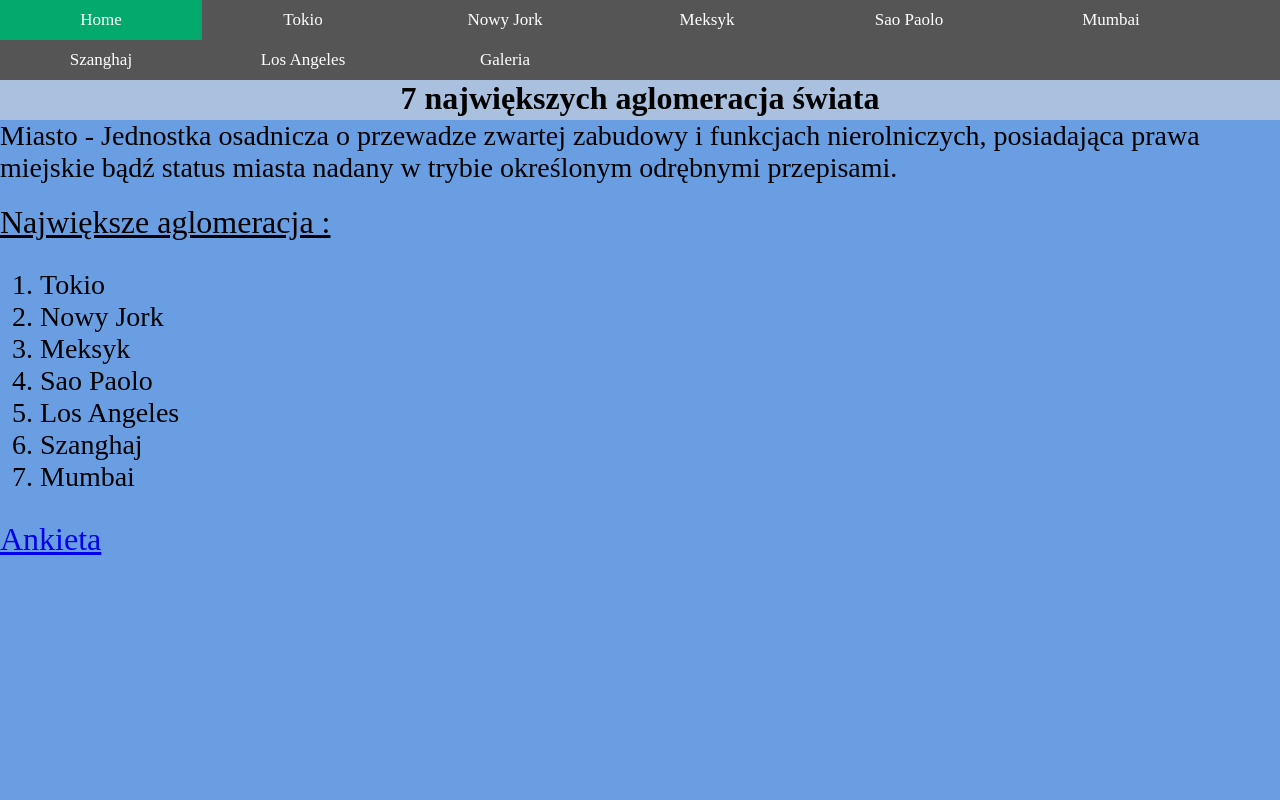
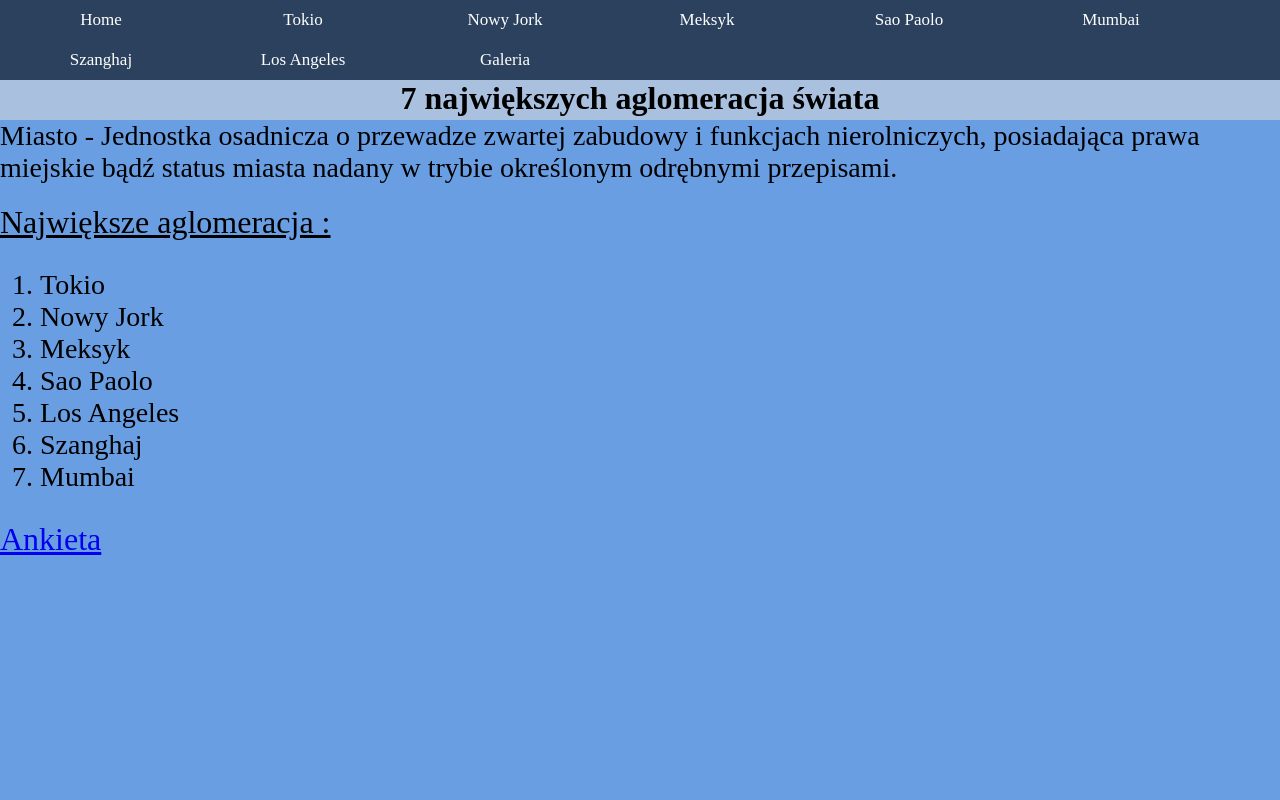
Before and after one commit to antonihalaj/Strona-7, a plain HTML site: page index.html in a window 1280 px wide. Shown: the top 800 px of the page. Drawn offline with Linux system fonts and the light colour scheme.

Commit message:
Update css.css

```diff
--- a/css.css
+++ b/css.css
@@ -1,6 +1,6 @@
 .navbar {
   width: 100%;
-  background-color: #555;
+  background-color: #2B415E;
   overflow: auto;
 }
 
@@ -22,7 +22,7 @@
 }
 
 .navbar a.active {
-  background-color: #04AA6D;
+  background-color: #2B415E;
 }
 
 
```
